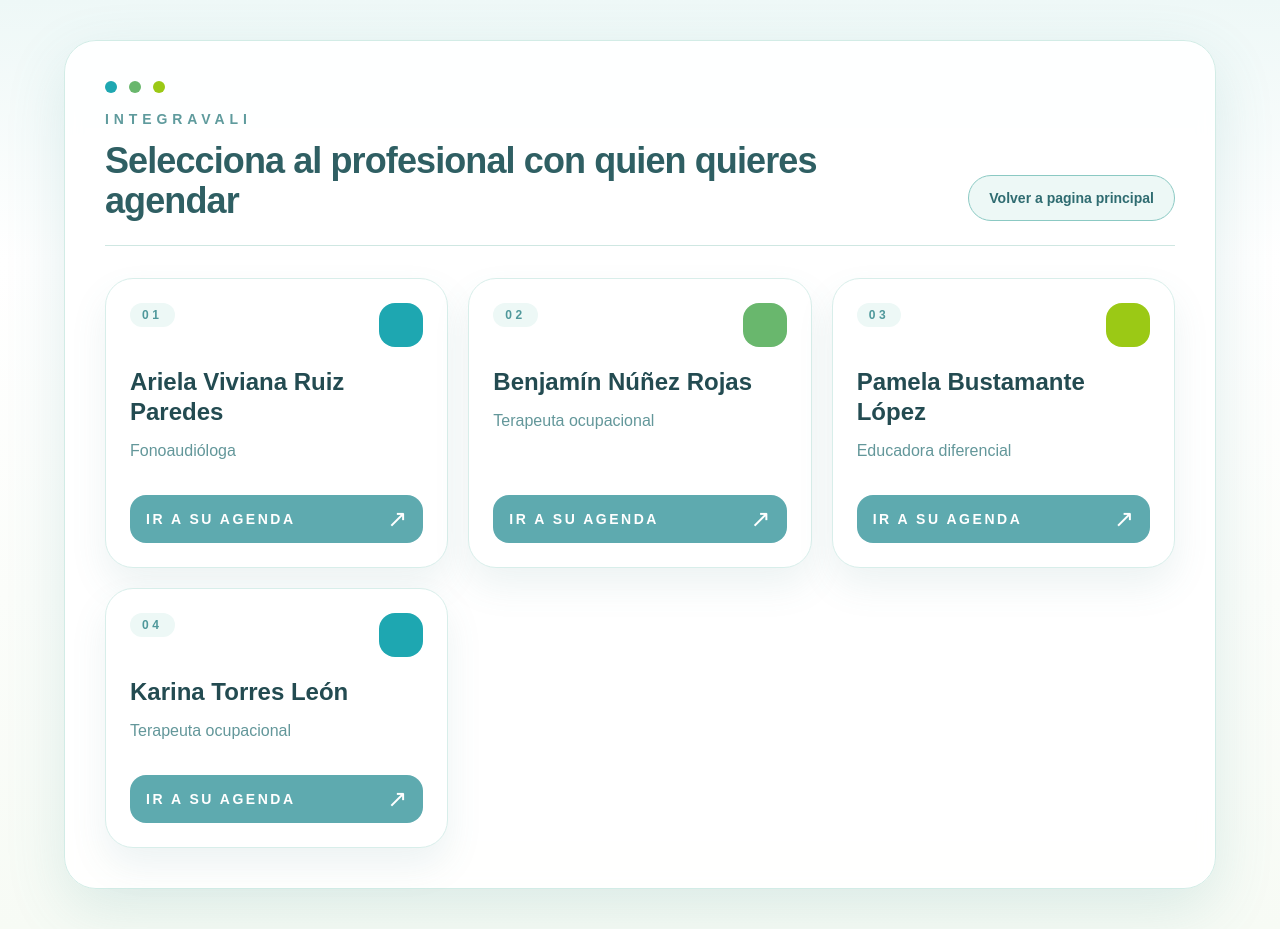
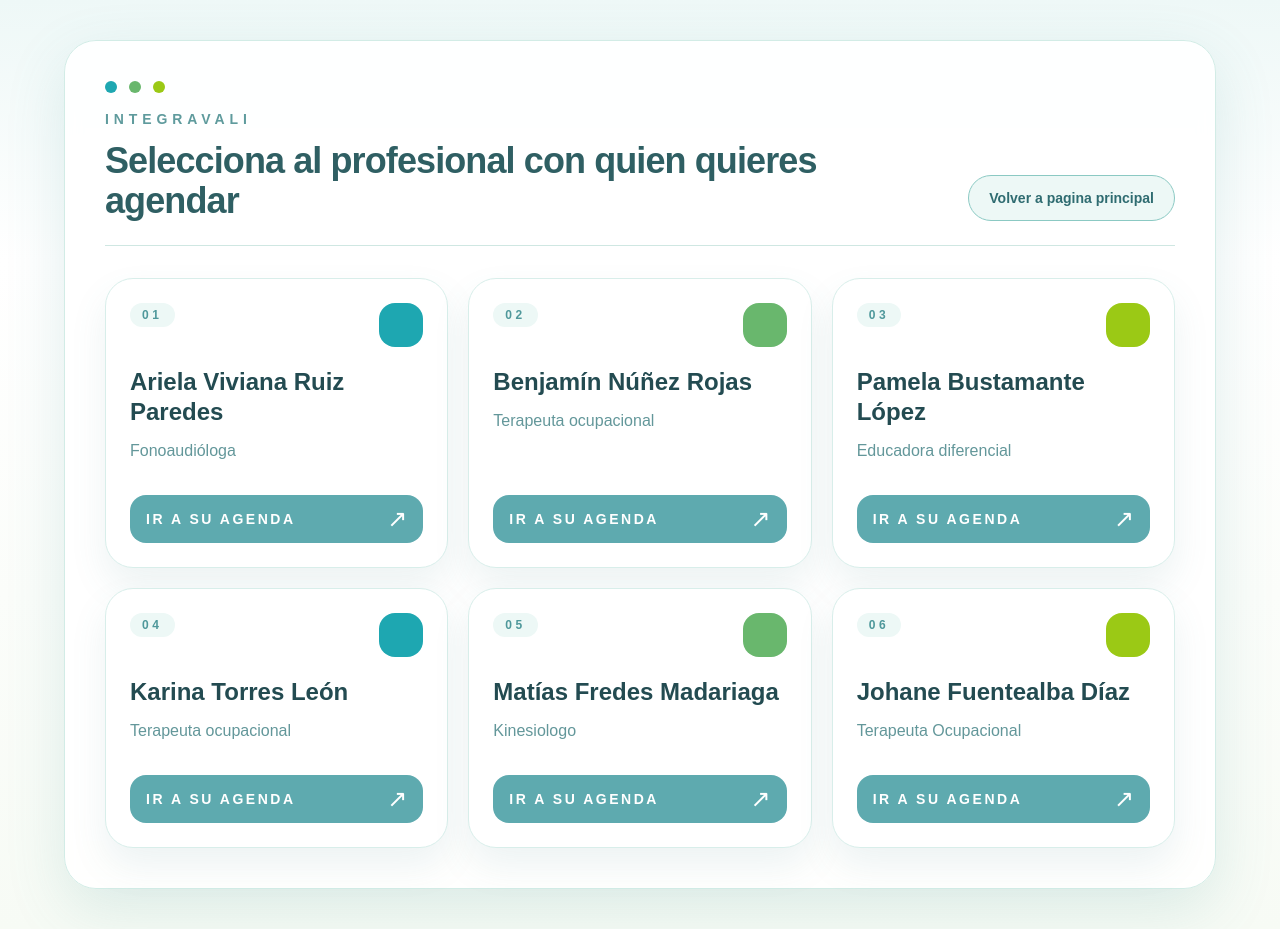
Before and after one commit to NativeCodeDeveloper/integravali-panel-central, a Next.js app: page / in a window 1280 px wide. Built offline with nearby package versions, Linux system fonts and the light colour scheme.

Commit message:
Dashboard

```diff
--- a/src/app/page.js
+++ b/src/app/page.js
@@ -24,7 +24,21 @@ export default function Home() {
       especialidad: "Terapeuta ocupacional",
       href: "https://integravali05.space/agendaEspecificaProfersional/22",
     },
+      {
+          id: "05",
+          nombre: "Matías Fredes Madariaga",
+          especialidad: "Kinesiologo",
+          href: "https://integravali04.angendaclinica.boats/agendaEspecificaProfersional/25",
+      },
+      {
+          id: "06",
+          nombre: "Johane Fuentealba Díaz",
+          especialidad: "Terapeuta Ocupacional",
+          href: "https://integravali06.angendaclinica.xyz/agendaEspecificaProfersional/25",
+      },
   ];
+
+
 
   return (
     <main className="min-h-screen bg-[linear-gradient(180deg,#eef8f7_0%,#ffffff_28%,#f7fbf5_100%)] px-4 py-10 sm:px-6 lg:px-8">
```
